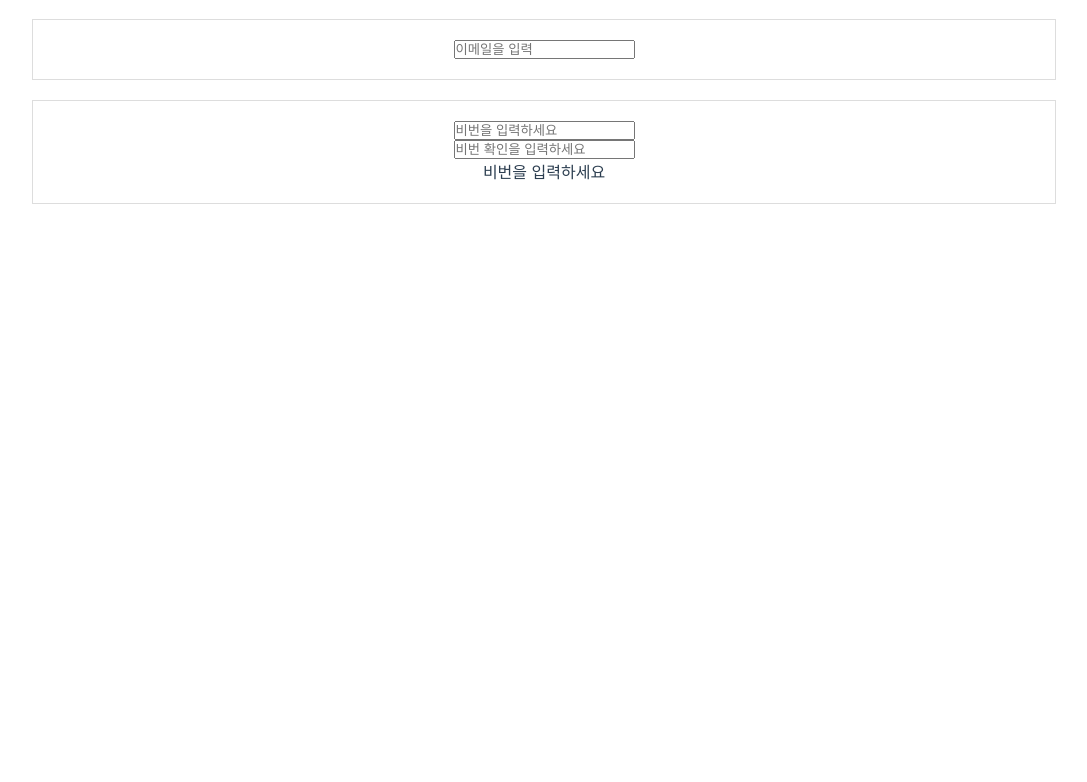
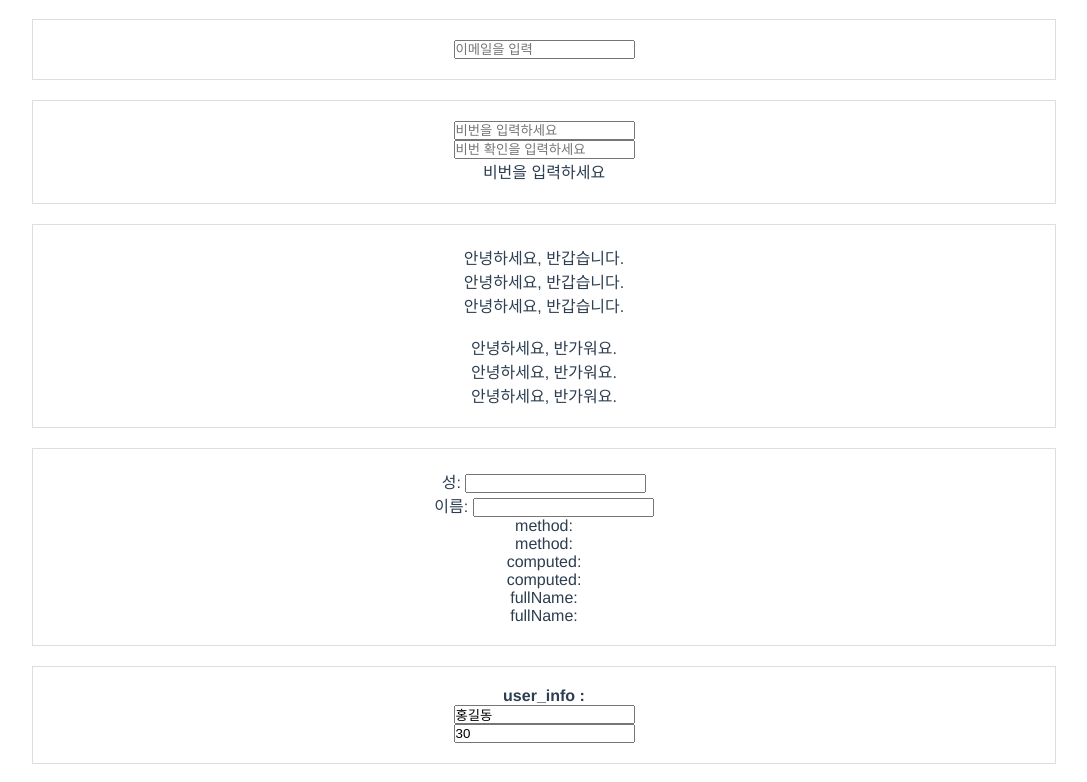
Before and after one commit to eziquexx/YS_JAVA01_VUE_PROJECT, a Vue app: page /basic in a window 1280 px wide. Shown: the part 2666-3448 px from the top of the page, without its empty margins (96-1183 px from the left). Before the commit the page ends 2890 px from the top, so only its background shows below. Built offline with nearby package versions, Linux system fonts and the light colour scheme.

Commit message:
여러가지

```diff
--- a/src/views/BasicView.vue
+++ b/src/views/BasicView.vue
@@ -119,6 +119,32 @@
     <input type="text" v-model="pwdValue2" @input="changePwd1" placeholder="비번 확인을 입력하세요">
     <p v-if="errPwd">{{ errPwd }}</p>
   </div>
+  <!--  메소드 computed  -->
+  <div class="section">
+    <p>{{ hello() }}</p>
+    <p>{{ hello() }}</p>
+    <p>{{ hello() }}</p>
+    <br/>
+    <p>{{ hello2 }}</p>
+    <p>{{ hello2 }}</p>
+    <p>{{ hello2 }}</p>
+  </div>
+  <div class="section">
+    성: <input type="text" v-model="lastName" @input="changeLastName"><br/>
+    이름: <input type="text" v-model="firstName" @input="changeFirstName"><br/>
+    <p>method: {{ methodFullName() }}</p>
+    <p>method: {{ methodFullName() }}</p>
+    <p>computed: {{ computedFullName }}</p>
+    <p>computed: {{ computedFullName }}</p>
+    <p>fullName: {{ fullName }}</p>
+    <p>fullName: {{ fullName }}</p>
+  </div>
+  <!-- watch -->
+  <div class="section">
+    <h4>user_info : {{ userInfo }}</h4>
+    <input type="text" v-model="userName"><br/>
+    <input type="text" v-model="userAge">
+  </div>
 </template>
 
 <script>
@@ -172,7 +198,21 @@ export default {
       pwdValue1: '',
       pwdValue2: '',
       errPwd : '비번을 입력하세요',
+      lastName : '',
+      firstName : '',
+      fullNamae : '',
+      userName : '홍길동',
+      userAge : '30',
+      userInfo : '',
     };
+  },
+  watch : {
+    userName() {
+      this.userInfo = this.userName + '(' + this.userAge + ')';
+    },
+    userAge() {
+      this.userInfo = this.userName + '(' + this.userAge + ')';
+    }
   },
   setup() {
 
@@ -185,6 +225,17 @@ export default {
   },
   unmounted() {
 
+  },
+  computed : {
+    hello2() {
+      // 1번만 호출
+      // console.log('hello2 호출');
+      return '안녕하세요, 반가워요.';
+    },
+    computedFullName() {
+      console.log('computeFullName 호출');
+      return this.lastName + this.firstName;
+    }
   },
   methods: {
     increaseCounter(){
@@ -213,8 +264,19 @@ export default {
       }
     },
     changePwd1() {
+      // if(this.pwdValue1 === pwdPattern.number(this))
+
+      // if(this.pwdValue1 < pwdPattern && this.pwdValue2 < pwdPattern) {
+      //   this.errPwd = '8자리 이하로 입력해주세요.'
+      // } else {
+      //   this.errPwd = '8자리 이하로 잘 입력했습니다.'
+      // }
+
       if(this.pwdValue1 === '') {
         this.errPwd = '비번을 입력하세요';
+      } else if(this.pwdValue1.length > 7) {
+        this.errPwd = '8자 이하로 작성 바람';
+        this.pwdValue1 = '';
       } else if(this.pwdValue2 === '') {
         this.errPwd = '비번확인을 입력하세요';
       } else if(this.pwdValue1 === this.pwdValue2) {
@@ -222,6 +284,26 @@ export default {
       } else {
         this.errPwd = '비번이 일치하지 않습니다';
       }
+    },
+    hello() {
+      // 여러번 호출
+      // console.log('hello() 호출');
+      return '안녕하세요, 반갑습니다.';
+    },
+    changeLastName() {
+      // lastName 변경 시 fullName 업데이트
+      console.log('changeLastName 호출');
+      this.fullName = this.lastName + this.firstName;
+    },
+    changeFirstName() {
+      // firstName 변경 시 fullName 업데이트
+      console.log('changeFirstName 호출');
+      this.fullName = this.lastName + this.firstName;
+    },
+    methodFullName() {
+      // 메소드로 fullName 계산
+      console.log('methodFullName 호출');
+      return this.lastName + this.firstName;
     },
   }
 };
```
Also changed, not shown: 7 other files (tests, documents, lock files or other folders).
